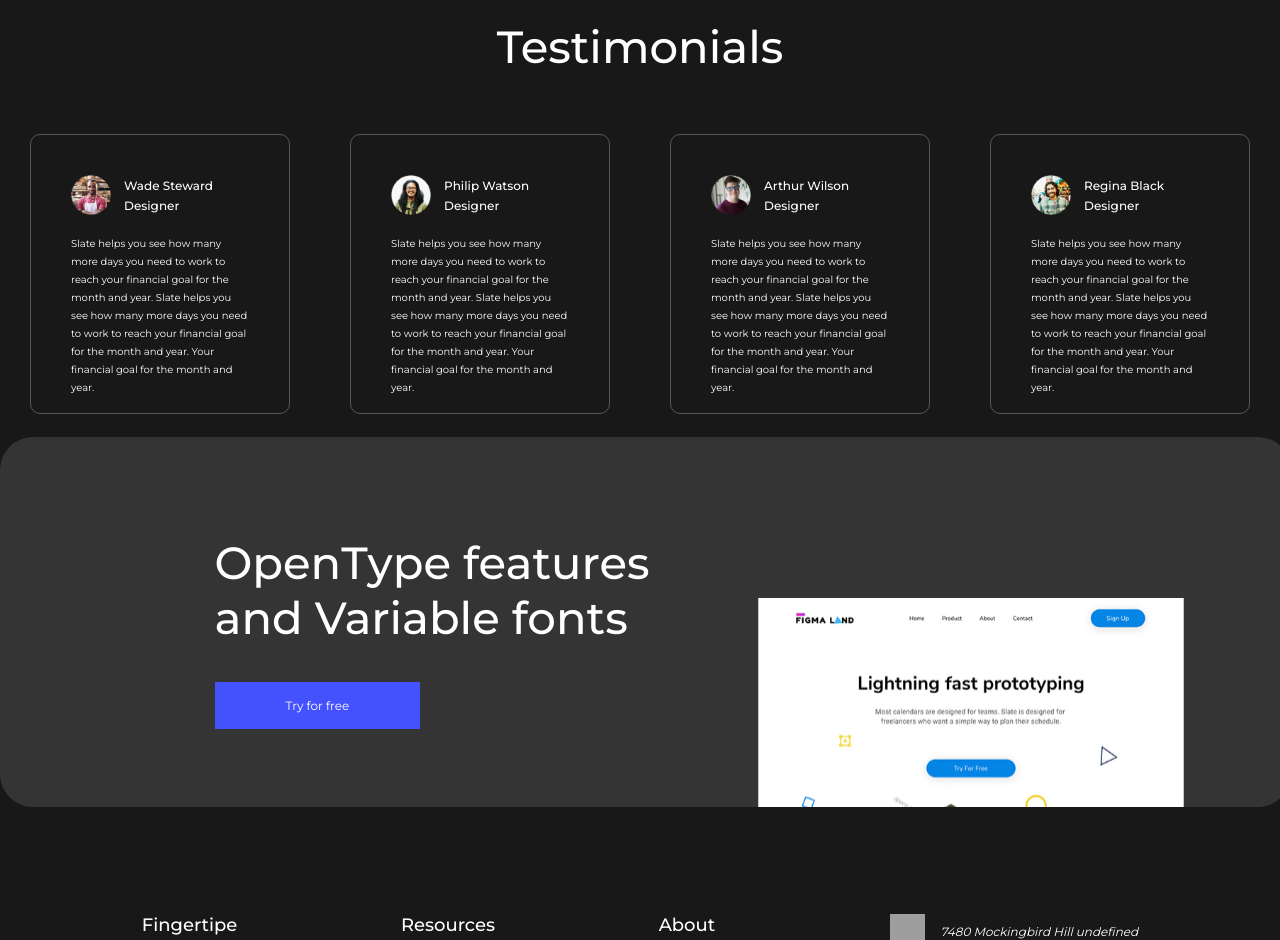
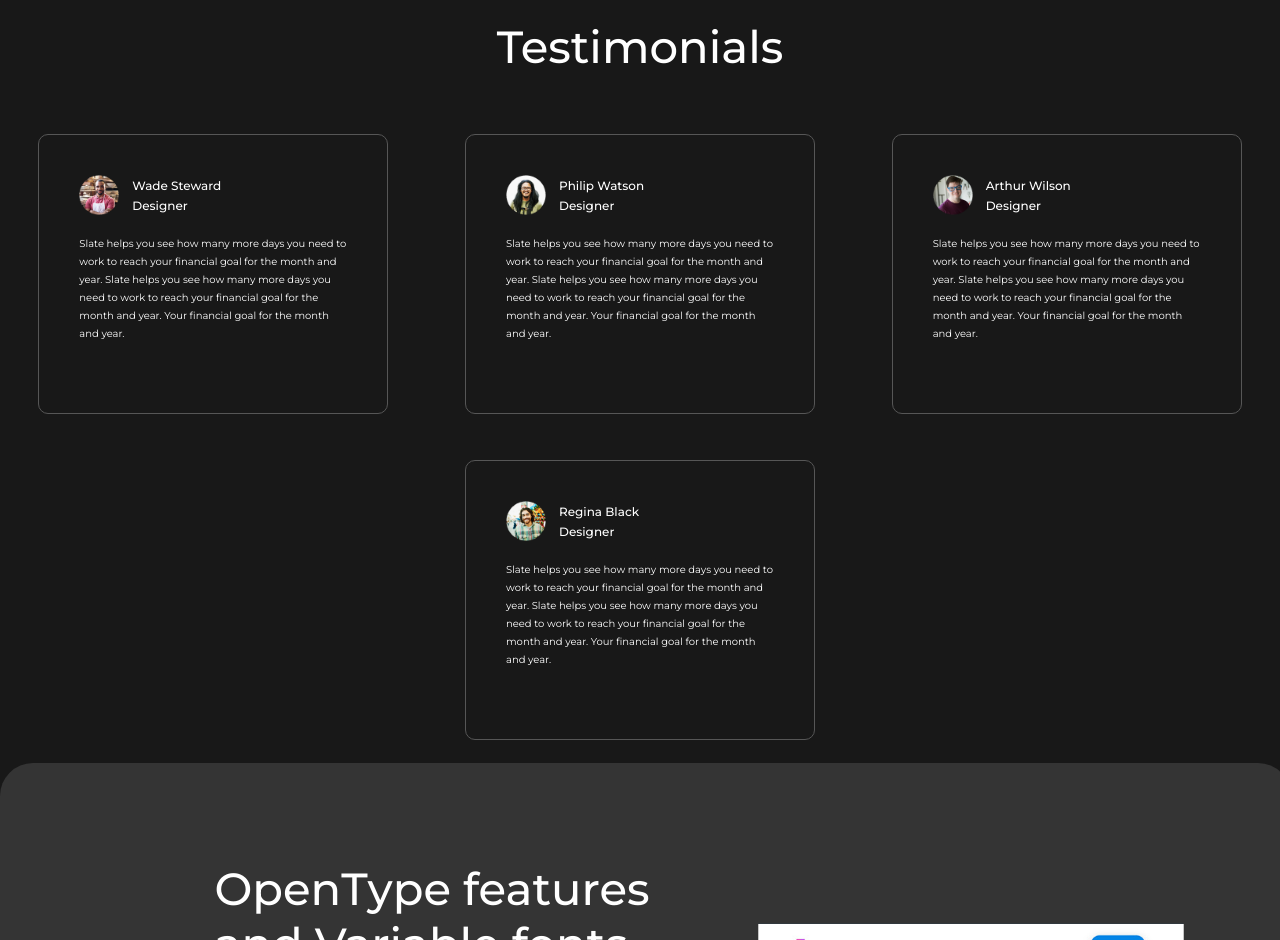
Before and after one commit to CrysLef/Figmaland, a React (Create React App) app: page / in a window 1280 px wide. Shown: the part 4960-5900 px from the top of the page. Built offline with nearby package versions, Linux system fonts and the light colour scheme; grey boxes are pictures that could not be loaded.

Commit message:
Modify TestimonialsCards component to desktop

```diff
--- a/src/components/TestimonialsCard/index.js
+++ b/src/components/TestimonialsCard/index.js
@@ -2,7 +2,7 @@ import * as S from './styles'
 
 export default function TestimonialsCard(props) {
     return(
-        <S.Card>
+        <S.Card className="differentHeight">
             <S.userInfo>
                 <img src={props.image} alt="User photo" />
                 <div>
--- a/src/components/TestimonialsCard/styles.js
+++ b/src/components/TestimonialsCard/styles.js
@@ -16,6 +16,11 @@ export const Card = styled.div`
         font-size: 1rem;
         margin-top: 2rem;
         line-height: 1.8rem;
+    }
+
+    @media (min-width: 1020px) {
+        width: 35rem;
+        height: 28rem
     }
 `
 
```
